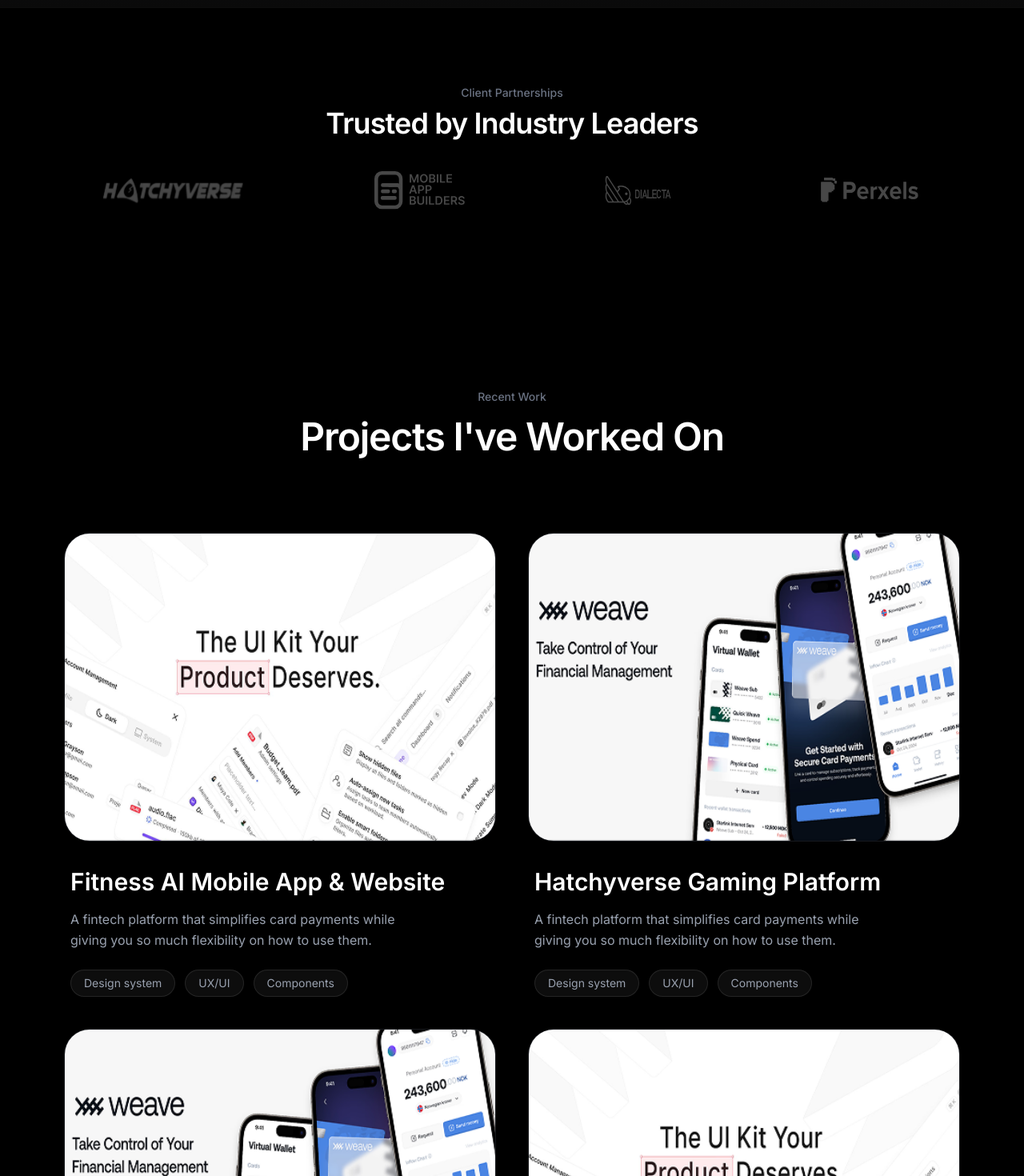
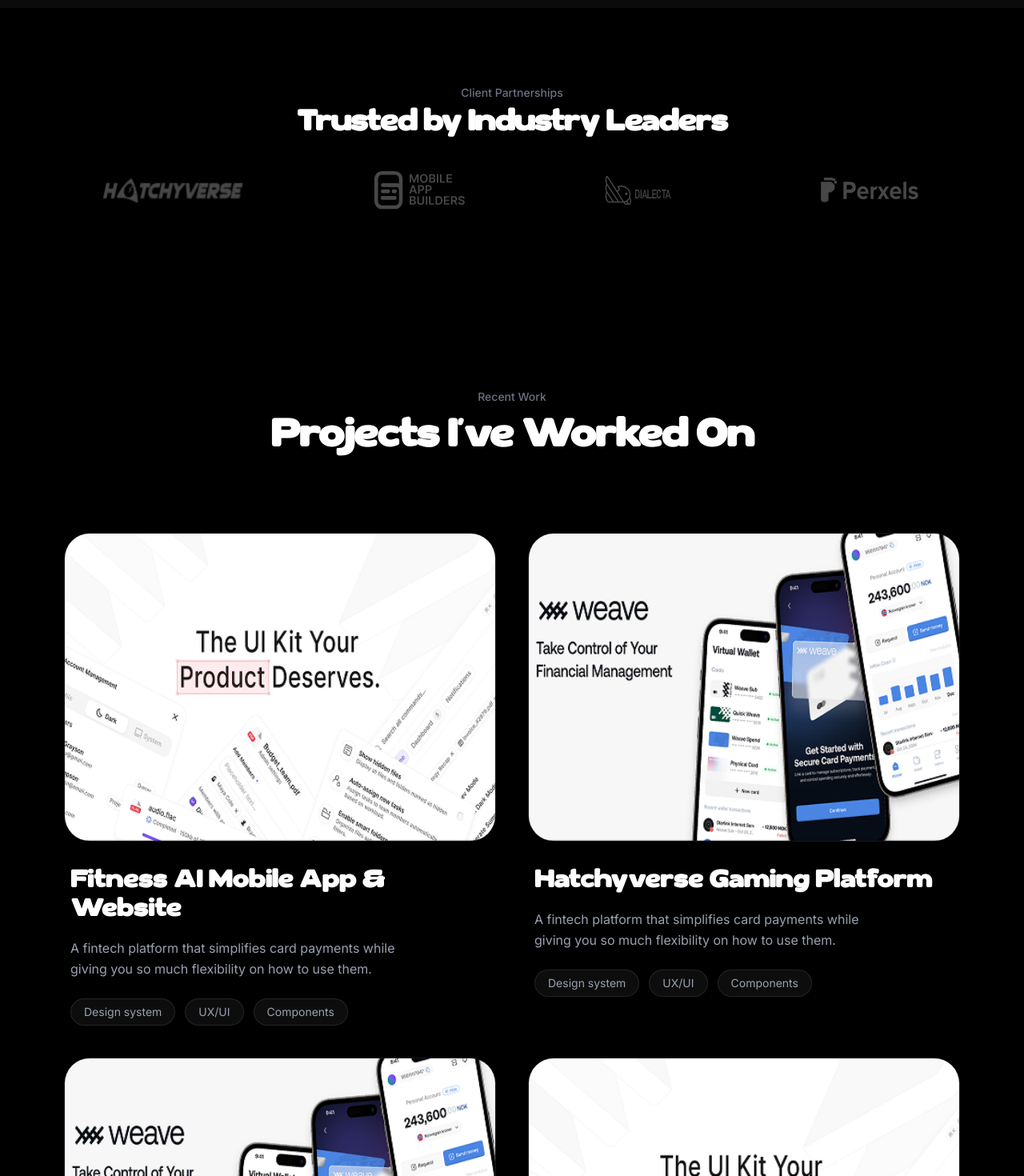
Before and after one commit to omatsola619/tsolaye-website, a Next.js app: page / in a window 1280 px wide. Shown: the part 880-2350 px from the top of the page at 80% size. Built offline with nearby package versions, Linux system fonts and the light colour scheme.

Commit message:
fixed fonts

```diff
--- a/src/components/ClientPartnerships.tsx
+++ b/src/components/ClientPartnerships.tsx
@@ -38,7 +38,7 @@
                     whileInView={{ opacity: 1, y: 0 }}
                     viewport={{ once: true }}
                     transition={{ duration: 0.5, delay: 0.1 }}
-                    className="text-white text-3xl lg:text-4xl font-semibold mb-10 tracking-tight"
+                    className="text-white text-3xl lg:text-4xl font-semibold mb-10 tracking-tight font-[family-name:var(--font-happy-go)]"
                 >
                     Trusted by Industry Leaders
                 </motion.h2>
--- a/src/components/Footer.tsx
+++ b/src/components/Footer.tsx
@@ -8,7 +8,7 @@
                 <div className="grid grid-cols-1 md:grid-cols-2 lg:grid-cols-12 gap-12 lg:gap-8 mb-20 lg:mb-32">
                     {/* Branding */}
                     <div className="lg:col-span-6">
-                        <h3 className="text-white text-xl font-medium tracking-widest uppercase mb-6">EYEOYIBO TSOLAYE</h3>
+                        <h3 className="text-white text-xl font-medium tracking-widest uppercase mb-6 font-[family-name:var(--font-happy-go)]">EYEOYIBO TSOLAYE</h3>
                         <p className="text-gray-400 text-sm leading-relaxed max-w-sm">
                             Product Designer crafting exceptional digital experiences with a focus on user-centered design and innovation.
                         </p>
--- a/src/components/GetInTouchSection.tsx
+++ b/src/components/GetInTouchSection.tsx
@@ -24,7 +24,7 @@
                     whileInView={{ opacity: 1, y: 0 }}
                     viewport={{ once: true }}
                     transition={{ duration: 0.5, delay: 0.1 }}
-                    className="text-white text-3xl lg:text-5xl font-semibold tracking-tight mb-6"
+                    className="text-white text-3xl lg:text-5xl font-semibold tracking-tight mb-6 font-[family-name:var(--font-happy-go)]"
                 >
                     Ready to build
                     <br />
--- a/src/components/ProjectsSection.tsx
+++ b/src/components/ProjectsSection.tsx
@@ -69,7 +69,7 @@
                         whileInView={{ opacity: 1, y: 0 }}
                         viewport={{ once: true }}
                         transition={{ duration: 0.5, delay: 0.1 }}
-                        className="text-white text-3xl lg:text-5xl font-semibold tracking-tight"
+                        className="text-white text-3xl lg:text-5xl font-semibold tracking-tight font-[family-name:var(--font-happy-go)]"
                     >
                         Projects I've Worked On
                     </motion.h2>
@@ -97,7 +97,7 @@
 
                             {/* Content */}
                             <div className="pl-2">
-                                <h3 className="text-white text-2xl lg:text-3xl font-semibold mb-3 lg:mb-4">{project.title}</h3>
+                                <h3 className="text-white text-2xl lg:text-3xl font-semibold mb-3 lg:mb-4 font-[family-name:var(--font-happy-go)]">{project.title}</h3>
                                 <p className="text-gray-400 text-sm lg:text-base leading-relaxed mb-6 max-w-md">
                                     {project.description}
                                 </p>
--- a/src/components/TestimonialsSection.tsx
+++ b/src/components/TestimonialsSection.tsx
@@ -71,7 +71,7 @@
                     <p className="text-gray-500 text-[11px] lg:text-[13px] tracking-[0.2em] uppercase font-normal mb-4">
                         Client Testimonials
                     </p>
-                    <h2 className="text-white text-3xl lg:text-5xl font-semibold tracking-tight">
+                    <h2 className="text-white text-3xl lg:text-5xl font-semibold tracking-tight font-[family-name:var(--font-happy-go)]">
                         What People Say About Me
                     </h2>
                 </motion.div>
```
